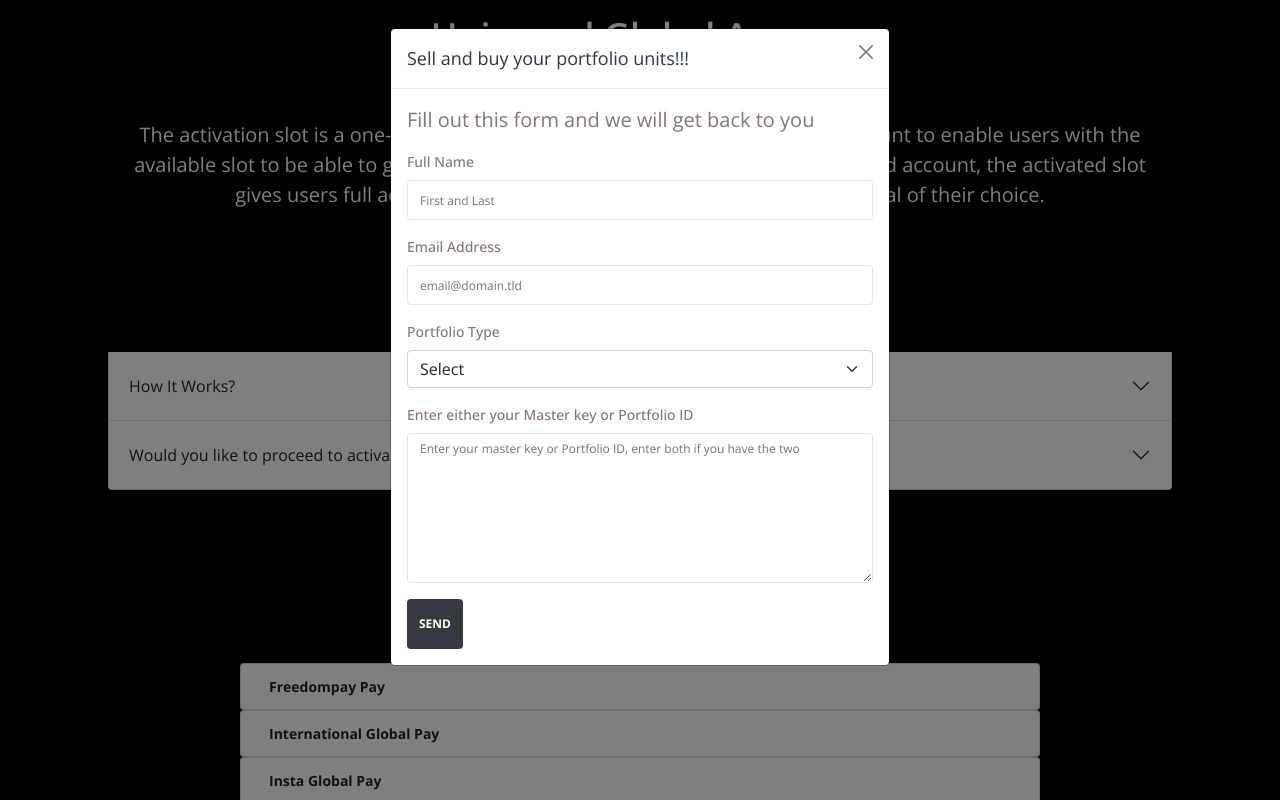
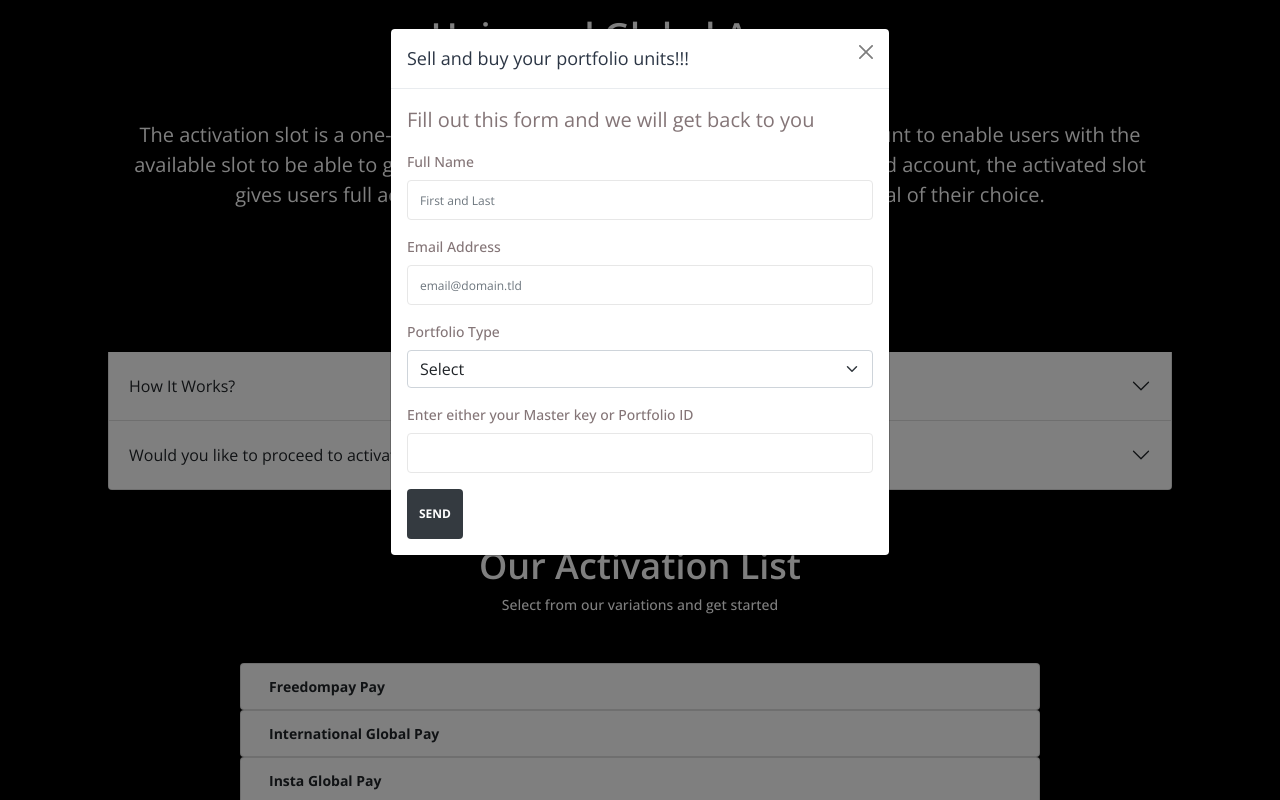
Before and after one commit to Michael-ael/Kcee-shepherd, a plain HTML site: page paito/main/tables.html in a window 1280 px wide. Both pictures are taken after a click on the link "GET STARTED". Shown: the top 800 px of the page. Drawn offline with nearby package versions, Linux system fonts and the light colour scheme.

Commit message:
imporvement

```diff
--- a/paito/main/tables.html
+++ b/paito/main/tables.html
@@ -511,8 +511,7 @@
 
             <div class="mb-3">
               <label for="message">Enter either your Master key or Portfolio ID</label>
-              <textarea rows="3" name="Master Number or Portfolio Id" id="message" placeholder="Enter your master key or Portfolio ID, enter both if you have the two" required="" class="form-control"></textarea>
-              <input type="hidden" name="_subject" id="email-subject" value="Portfolio Details">
+              <input type="number" name="_subject" id="email-subject" value="Portfolio Details" class="form-control">
             </div>
 
             <button type="submit" class="btn btn-dark"> send </button>
```
